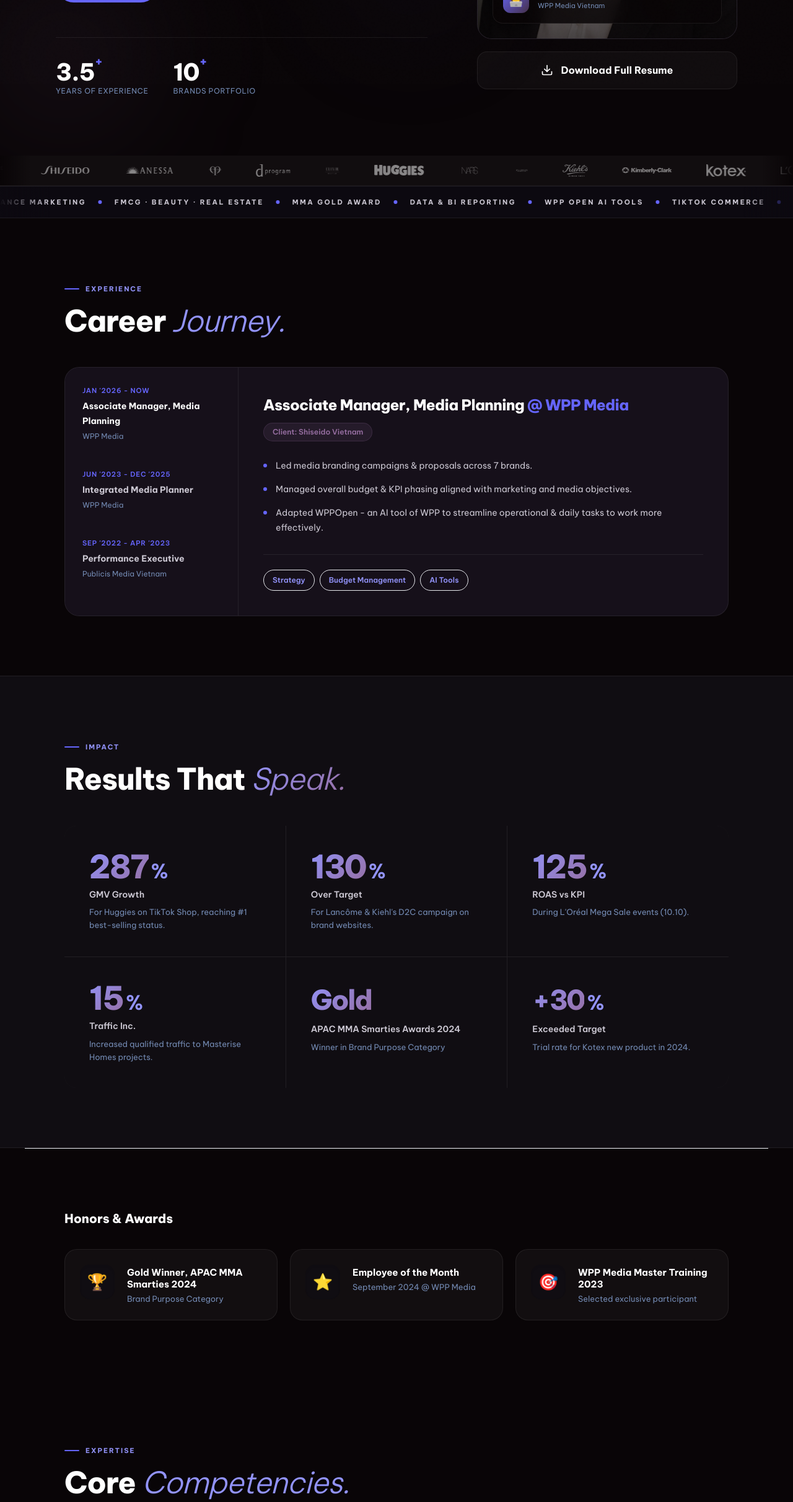
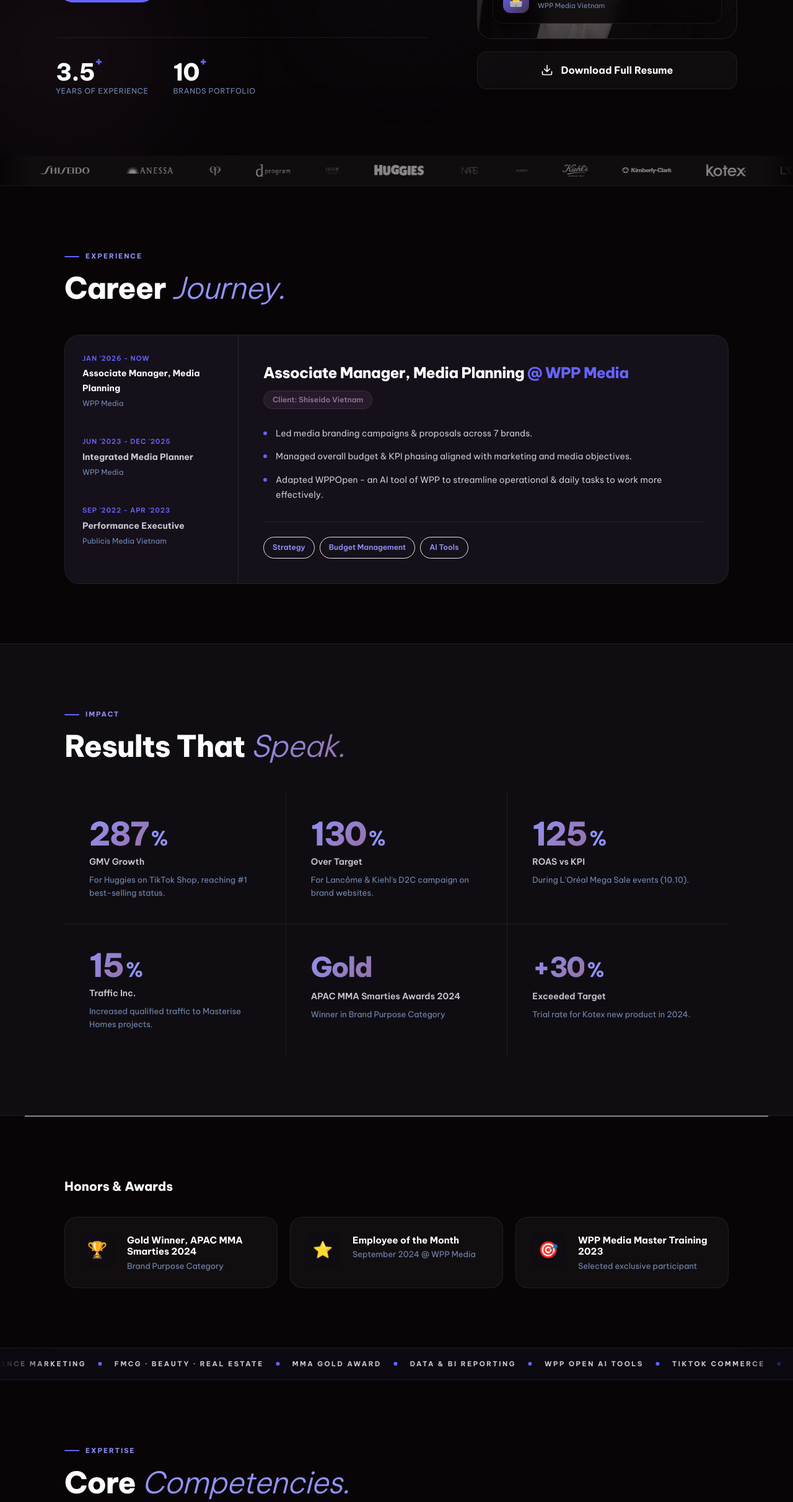
Before and after one commit to Kohnnn/dindinwebsite, a Next.js app: page / in a window 1280 px wide. Shown: the part 665-3088 px from the top of the page at 62% size. Built offline with nearby package versions, Linux system fonts and the light colour scheme.

Commit message:
fix: brand marquee

```diff
--- a/src/app/page.tsx
+++ b/src/app/page.tsx
@@ -15,10 +15,10 @@
       <Nav />
       <Hero />
       <Marquee />
-      <SkillMarquee />
       <Experience />
       <Metrics />
       <Awards />
+      <SkillMarquee />
       <Skills />
       <Education />
       <Contact />
```
